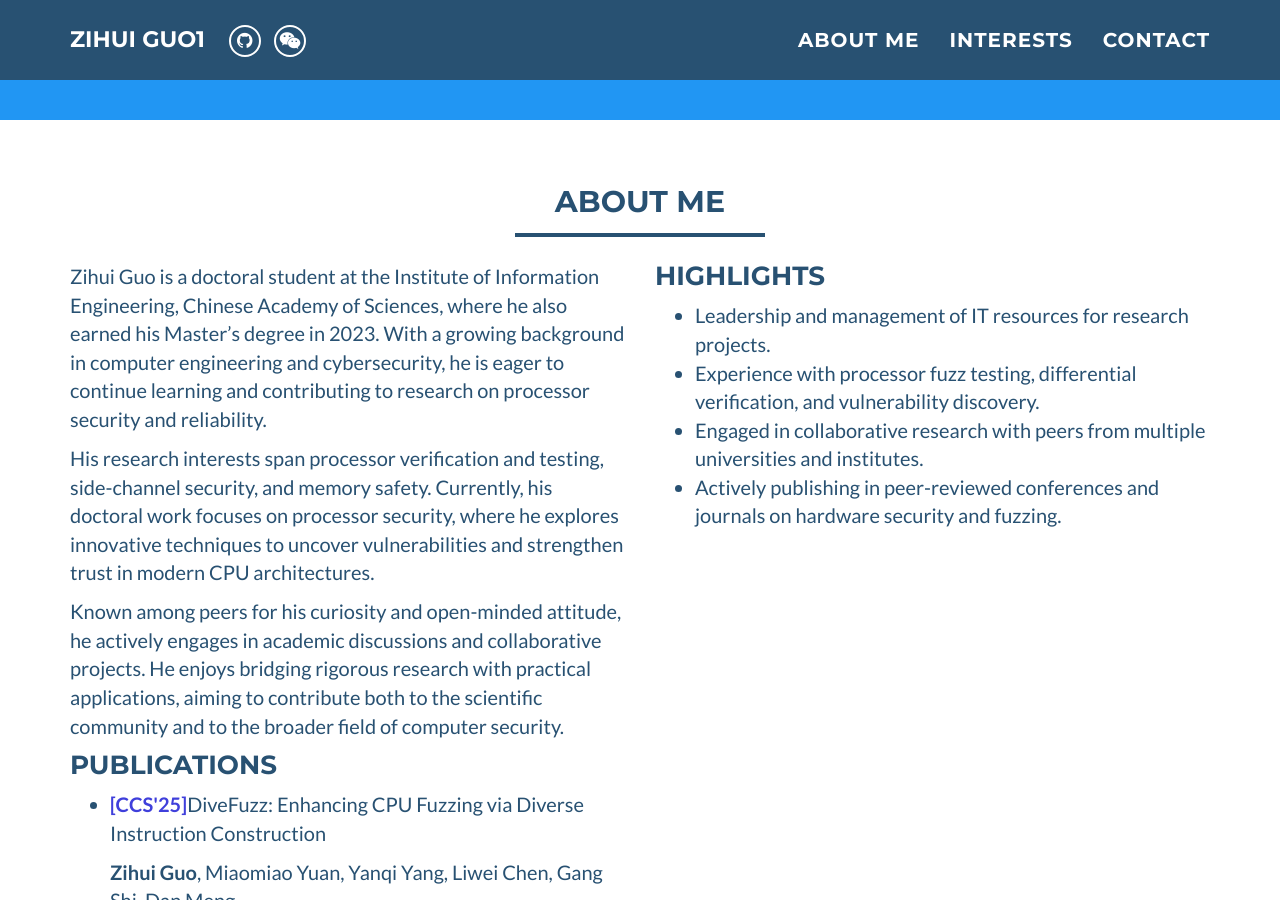
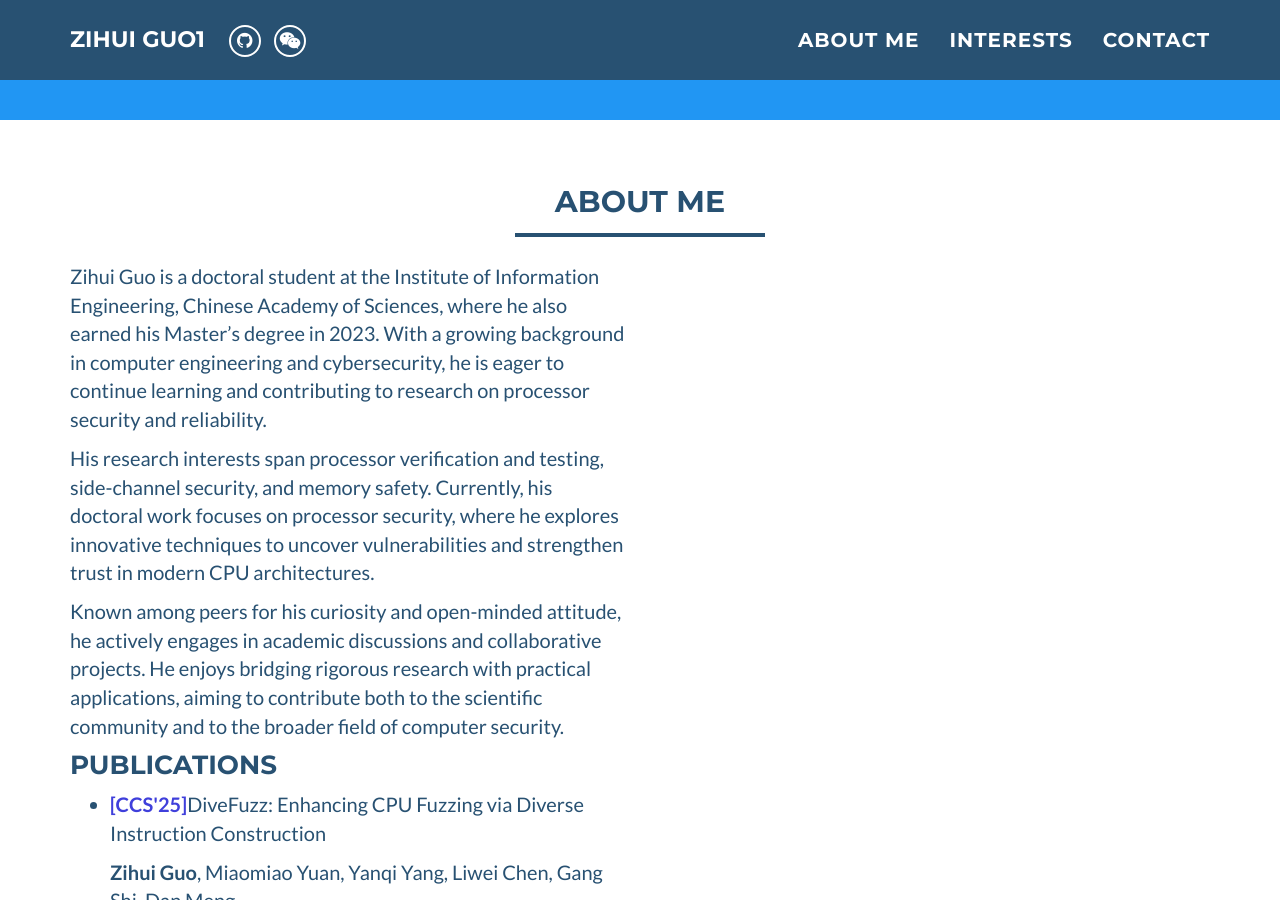
Before and after one commit to youzi27/youzi27.github.io, a Jekyll site: the page built from index.html, in a window 1280 px wide and 900 px high, scrolled down 486 px. Built offline with Jekyll 4.4.1, drawn with Linux system fonts in a browser that asks for light colours.

Commit message:
Initial resume3

```diff
--- a/_includes/about_me.html
+++ b/_includes/about_me.html
@@ -18,7 +18,7 @@
           Known among peers for his curiosity and open-minded attitude, he actively engages in academic discussions and collaborative projects. He enjoys bridging rigorous research with practical applications, aiming to contribute both to the scientific community and to the broader field of computer security.
         </p>
       </div>
-      <div class="col-sm-6">
+      <!-- <div class="col-sm-6">
         <h3 style="margin-top:0;">Highlights</h3>
         <ul>
           <li>Leadership and management of IT resources for research projects.</li>
@@ -26,7 +26,7 @@
           <li>Engaged in collaborative research with peers from multiple universities and institutes.</li>
           <li>Actively publishing in peer-reviewed conferences and journals on hardware security and fuzzing.</li>
         </ul>
-      </div>
+      </div> -->
     </div>
   </div>
   <div class="container">
```
